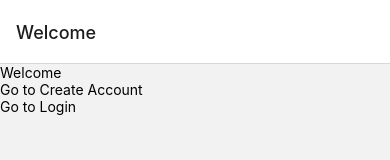
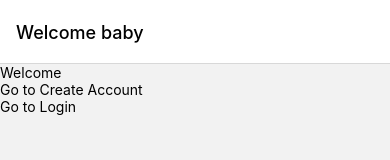
Before and after one commit to redbas3/instaclone-native, a React Native app: screen / in a window 390 px wide. Shown: the top 160 px of the page. Built offline with nearby package versions, Linux system fonts and the light colour scheme.

Commit message:
#15.2 end

```diff
--- a/navigators/LoggedOutNav.js
+++ b/navigators/LoggedOutNav.js
@@ -9,9 +9,29 @@ const Stack = createStackNavigator();
 
 export default function LoggedOutNav() {
   return (
-    <Stack.Navigator>
-      <Stack.Screen name="Welcome" component={Welcome} />
-      <Stack.Screen name="Login" component={Login} />
+    <Stack.Navigator
+      initialRouteName="Welcome"
+      mode="card"
+      headerMode="float"
+      screenOptions={{
+        headerBackTitleVisible: false,
+        headerTintColor: "black",
+      }}
+    >
+      <Stack.Screen
+        name="Welcome"
+        component={Welcome}
+        options={{
+          title: "Welcome baby",
+        }}
+      />
+      <Stack.Screen
+        name="Login"
+        component={Login}
+        options={{
+          headerBackTitleVisible: false,
+        }}
+      />
       <Stack.Screen name="CreateAccount" component={CreateAccount} />
     </Stack.Navigator>
   );
```
